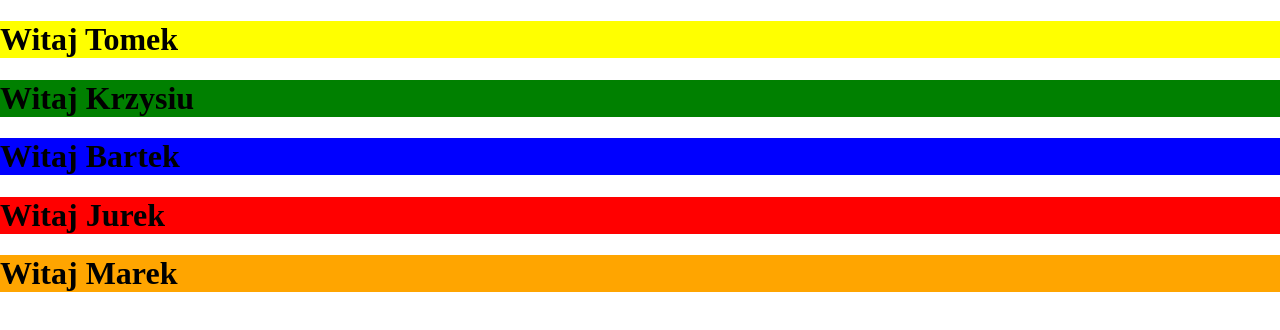
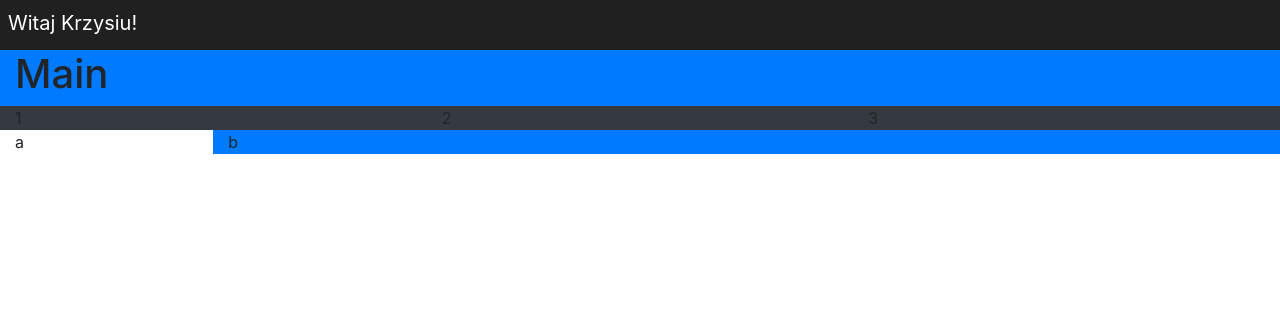
Before and after one commit to Zawr-web/Bartek-App, a React (Create React App) app: page / in a window 1280 px wide. Shown: the top 330 px of the page. Built offline with nearby package versions, Linux system fonts and the light colour scheme.

Commit message:
updated code from 3.01.2020

```diff
--- a/public/index.html
+++ b/public/index.html
@@ -3,12 +3,17 @@
   <head>
     <meta http-equiv="Content-Type" content="text/html">
     <base href="/" />
+    <link rel="stylesheet" href="https://maxcdn.bootstrapcdn.com/bootstrap/4.0.0/css/bootstrap.min.css" integrity="sha384-Gn5384xqQ1aoWXA+058RXPxPg6fy4IWvTNh0E263XmFcJlSAwiGgFAW/dAiS6JXm" crossorigin="anonymous">
+    <script src="https://code.jquery.com/jquery-3.2.1.slim.min.js" integrity="sha384-KJ3o2DKtIkvYIK3UENzmM7KCkRr/rE9/Qpg6aAZGJwFDMVNA/GpGFF93hXpG5KkN" crossorigin="anonymous"></script>
+    <script src="https://cdnjs.cloudflare.com/ajax/libs/popper.js/1.12.9/umd/popper.min.js" integrity="sha384-ApNbgh9B+Y1QKtv3Rn7W3mgPxhU9K/ScQsAP7hUibX39j7fakFPskvXusvfa0b4Q" crossorigin="anonymous"></script>
+    <script src="https://maxcdn.bootstrapcdn.com/bootstrap/4.0.0/js/bootstrap.min.js" integrity="sha384-JZR6Spejh4U02d8jOt6vLEHfe/JQGiRRSQQxSfFWpi1MquVdAyjUar5+76PVCmYl" crossorigin="anonymous"></script>
     <meta charset="utf-8" />
     <!--LATO FONT (NOT USED) <link href="https://fonts.googleapis.com/css?family=Lato" rel="stylesheet">-->
     <!--FAVICON -->
     <link rel="icon" href="%PUBLIC_URL%/favicon.ico" />
     <meta name="viewport" content="width=device-width, initial-scale=1, shrink-to-fit=no">
     <meta name="theme-color" content="#000000" />
+
     <!--
       manifest.json provides metadata used when your web app is installed on a
       user's mobile device or desktop. See https://developers.google.com/web/fundamentals/web-app-manifest/
--- a/src/App.js
+++ b/src/App.js
@@ -1,6 +1,8 @@
 import React, { Component } from 'react';
 import ReactDOM from 'react-dom';
-import Slajder from './slajder.js';
+import Slajder from './Slajder.js';
+import HomePage from './HomePage.js';
+import TopBar from './TopBar.js';
 
 class App extends Component{
 
@@ -24,9 +26,13 @@ class App extends Component{
       slajders.push(slajder);
     }
 
+
+
     return (
       <div id="main-view">
-        {slajders}
+        {/*{slajders}*/}
+        <TopBar imie = {"Krzysiu"}/>
+        <HomePage/>
       </div>
     );
   }
--- /dev/null
+++ b/src/HomePage.js
@@ -0,0 +1,49 @@
+import React, { Component } from 'react';
+import ReactDOM from 'react-dom';
+
+class HomePage extends Component{
+
+  constructor(props){
+    super(props);
+
+    this.state={
+
+    }
+  }
+
+
+  render(){
+
+
+    return (
+      <div class="container-fluid h-100 ">
+        <div class="row h-20 bg-primary">
+         <div class="col">
+          <h1>Main</h1>
+         </div>
+        </div>
+        <div class="row h-30 bg-dark">
+           <div class="col">
+             1
+           </div>
+           <div class="col">
+             2
+           </div>
+           <div class="col">
+             3
+           </div>
+        </div>
+        <div class="row h-50 bg-primary">
+          <div class="col-xl-2 col-sm-6 bg-white">
+            a
+          </div>
+          <div class="col-xl-10 col-sm-6 bg-red">
+            b
+          </div>
+        </div>
+    </div>
+    );
+  }
+}
+
+export default HomePage;
--- /dev/null
+++ b/src/TopBar.js
@@ -0,0 +1,30 @@
+import React, { Component } from 'react';
+import ReactDOM from 'react-dom';
+
+
+class TopBar extends Component{
+
+  constructor(props){
+    super(props);
+
+    this.state={
+
+    }
+  }
+
+
+  render(){
+
+
+
+
+
+    return (
+      <div class="topbar text-align-center p-2">
+      Witaj {this.props.imie}!
+      </div>
+    );
+  }
+}
+
+export default TopBar;
--- a/src/css/index.css
+++ b/src/css/index.css
@@ -3,7 +3,7 @@ html{
 }
 
 body {
-  height: 100%;
+  height: 100vh;
   margin: 0;
   padding: 0;
   /* font-family: -apple-system, BlinkMacSystemFont, "Segoe UI", "Roboto", "Oxygen",
@@ -19,7 +19,11 @@ body {
 } */
 
 .root-view{
-  min-height: 100% !important;
+  height: 100vh !important;
+}
+
+.main-view{
+  height: 100vh !important;
 }
 
 .slajderStyle
@@ -33,3 +37,21 @@ body {
   background-color: #202020;
   height: 200px;
 }
+
+.topbar
+{
+  background-color: #202020;
+  height: 50px;
+  color: #fff;
+  font-size: 20px;
+}
+
+/* @media only screen and (max-width: 900px) {
+  body {
+    background-color: black;
+  }
+  .slajderstyle
+  {
+  background-color: yellow !important;
+  }
+} */
--- a/src/slajder.js
+++ b/src/slajder.js
@@ -21,7 +21,7 @@ class Slajder extends Component{
       backgroundColor: this.props.hex
     }
 
-    slajder = <div id="content" style={newStyle}>
+    slajder = <div id="content" style={newStyle} class="slajderstyle">
               <h1>Witaj {this.props.imie}</h1>
               </div>
     return slajder;
```
Also changed, not shown: 1 other file (tests, documents, lock files or other folders).
